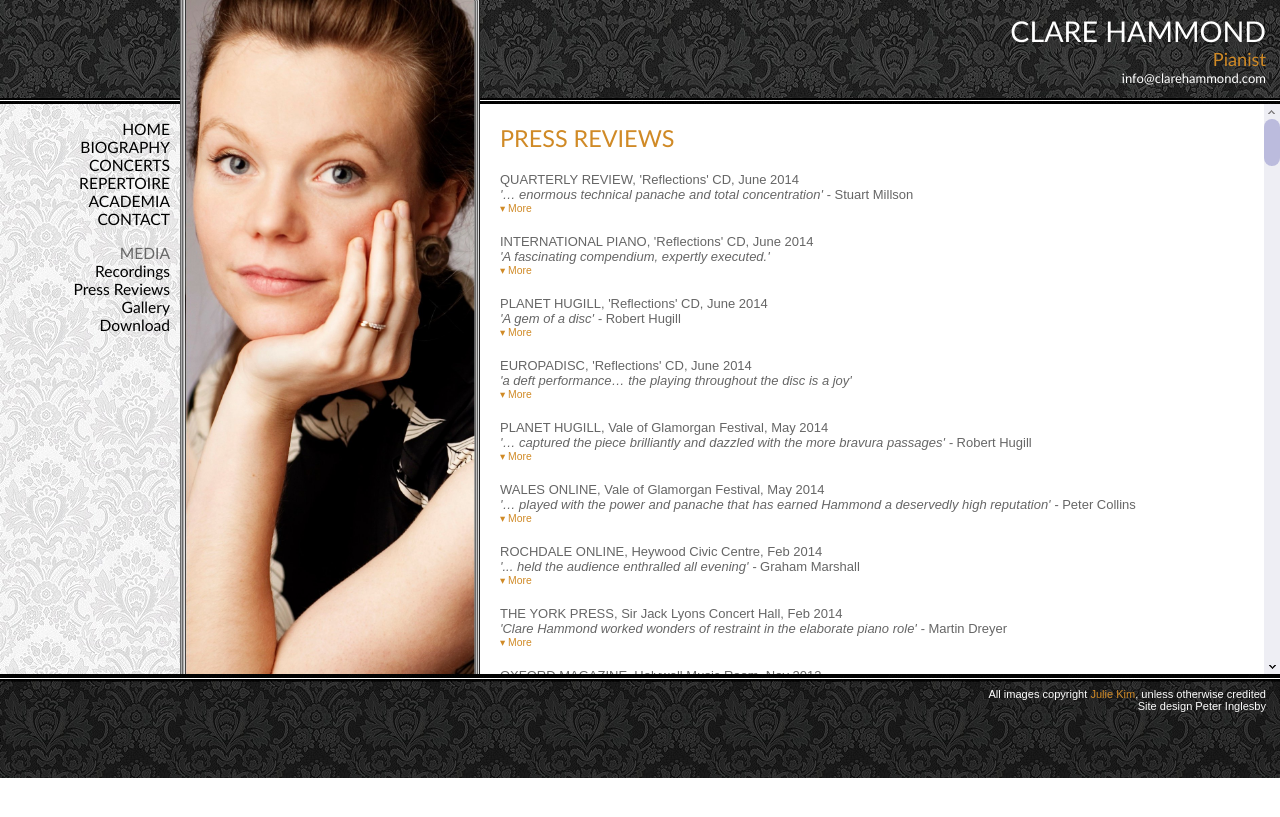
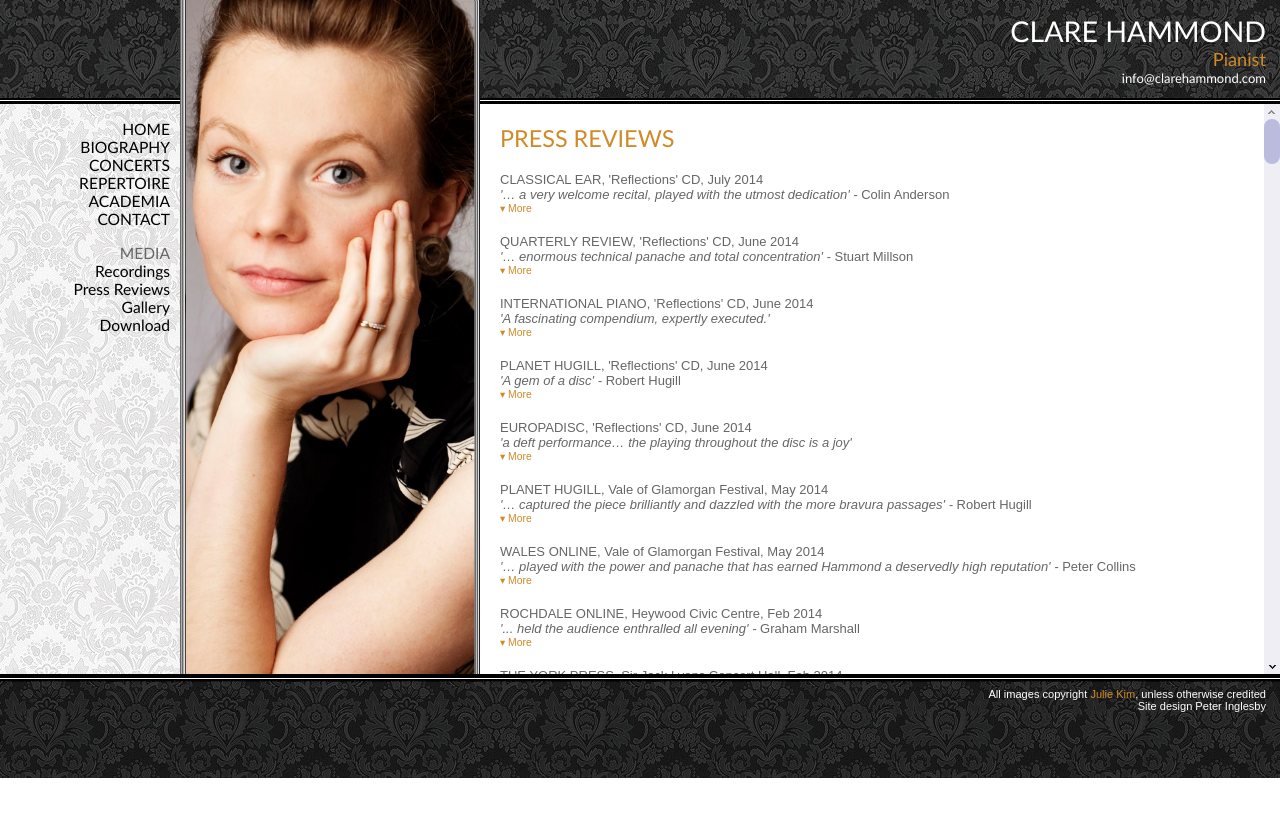
Before and after one commit to hammonc/clarehammond.com, a Jekyll site: the page built from reviews.html, in a window 1280 px wide. Shown: the top 817 px of the page. Built offline with Jekyll 4.4.1, drawn with Linux system fonts in a browser that asks for light colours.

Commit message:
classical ear review

```diff
--- a/reviews.html
+++ b/reviews.html
@@ -5,6 +5,18 @@ image: press.jpg
 <h3 class="page-heading">PRESS REVIEWS</h3>
 
 
+
+<div class="listing">
+  <div class="listing-heading">CLASSICAL EAR, 'Reflections' CD, July 2014</div>
+  <div class="listing-trailer"> '… a very welcome recital, played with the utmost dedication' - <em>Colin Anderson</em><em></em></em></div>
+  <div class="listing-details concealed">
+    <p></p><br>'This is a father-and-daughter release of engaging piano music by Andrzej Panufnik (1914-91) and Roxanna Panufnik (born 1968). His Twelve Miniature Studies are superbly crafted and full of interest; Clare Hammond brings amazing dexterity and sensitivity to them. As she does to his 13-minute Pentasonata (1984) and the lightly shorter Reflections (1968); both make for intriguing listening whether the textures are complex or spare: here is a musical mind of individuality, one who left us something to search for beyond the notes while also ensuring outgoing and meaningful communication. Of Roxanna’s pieces, Second Home is a slow folksong-inspired piece with crunchy harmonies, and Glo is a touching memorial to a deceased friend. Other short pieces are included by Andrzej and remind of his Polish heritage, and are arranged or completed by Roxanna. This is a very welcome recital, played with the utmost dedication, and very well recorded.' (See the <a href="http://classicalear.co.uk/" target="_blank">Classical Ear</a> app online.)</p>
+  </div>
+  <div class="listing-details concealed">
+  </div>
+  <span class="more">&#9662; <a href="">More</a></span>
+  <span class="less">&#9652; <a href="">Less</a></span>
+</div>
 
 <div class="listing">
   <div class="listing-heading">QUARTERLY REVIEW, 'Reflections' CD, June 2014</div>
```
